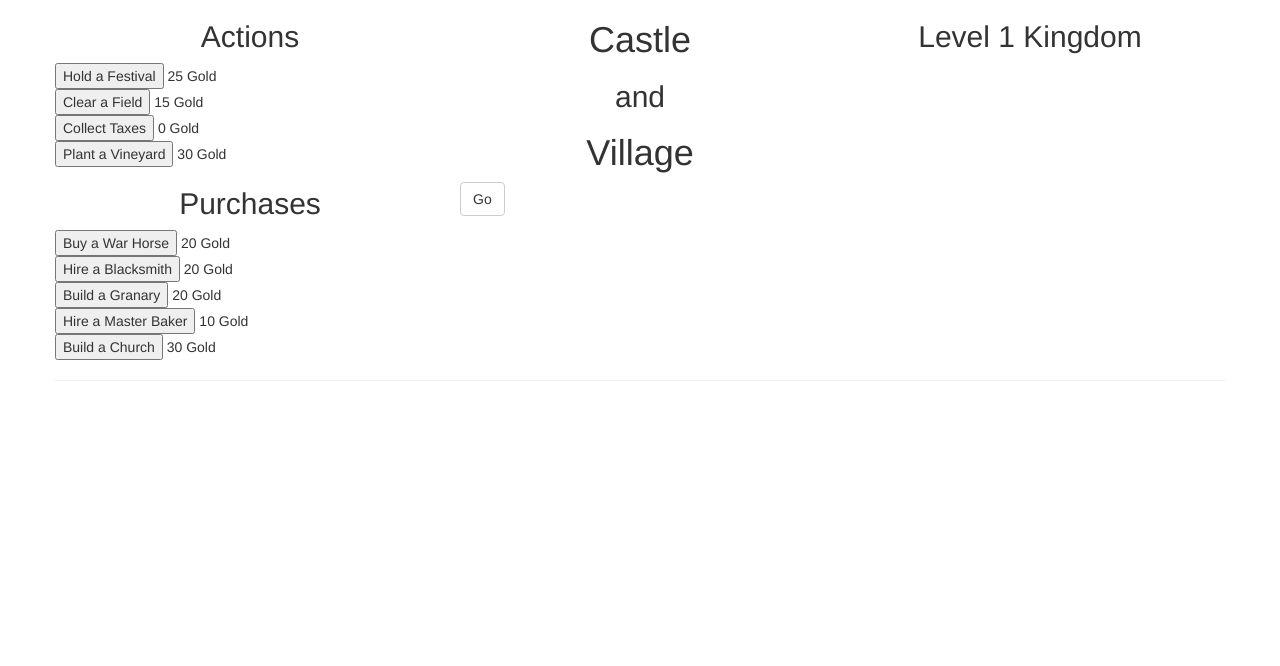
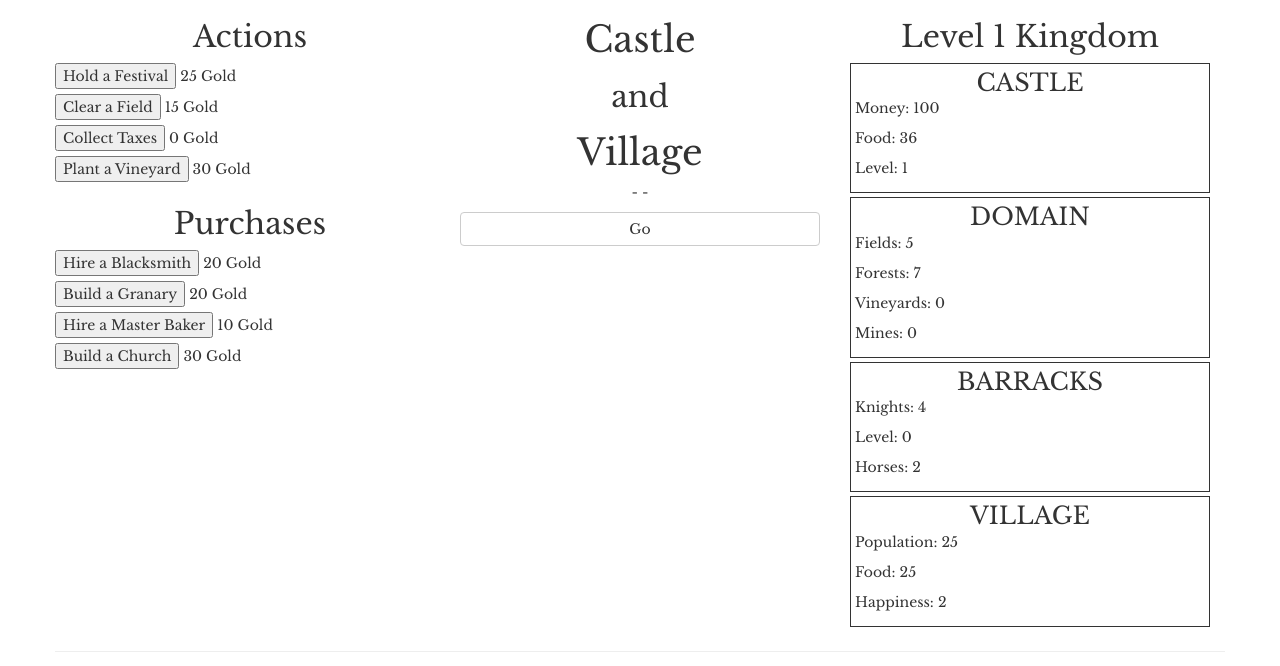
Before and after one commit to incrediblesound/castle-and-village, a website: page index.html in a window 1280 px wide. Drawn offline with nearby package versions, Linux system fonts and the light colour scheme.

Commit message:
add styling

```diff
--- a/index.html
+++ b/index.html
@@ -3,6 +3,8 @@
 <head>
 	<title></title>
 	<link rel="stylesheet" type="text/css" href="./style.css">
+	<link rel="stylesheet" type="text/css" href="http://maxcdn.bootstrapcdn.com/bootstrap/3.2.0/css/bootstrap.min.css">
+	<link href='http://fonts.googleapis.com/css?family=Libre+Baskerville' rel='stylesheet' type='text/css'>
 </head>
 <body>
 	<div class="container">
@@ -21,7 +23,8 @@
 				<h1 class="text-center">Castle</h1>
 				<h2 class="text-center">and</h2>
 				<h1 class="text-center">Village</h1>
-				<button class='btn btn-default step'>Go</button>
+				<p class='text-center'> - - </p>
+				<button class='btn btn-default btn-block step'>Go</button>
 				<ul class="todo">
 				</ul>
 				<div class="alerta">
@@ -41,7 +44,7 @@
 		</div>
 	</div>
 </body>
-<script type="text/javascript" src="https://code.jquery.com/jquery-2.1.1.min.js"></script>
+	<script type="text/javascript" src="https://code.jquery.com/jquery-2.1.1.min.js"></script>
 	<script type="text/javascript" src="./src/system.js"></script>
 	<script type="text/javascript" src="./src/actionController.js"></script>
 	<script type="text/javascript" src="./src/castle.js"></script>
@@ -52,7 +55,6 @@
 	<script type="text/javascript" src="./src/milestones.js"></script>
 	<script type="text/javascript" src="./src/disasters.js"></script>
 	<script type="text/javascript" src="./src/controller.js"></script>
-	<link rel="stylesheet" type="text/css" href="http://maxcdn.bootstrapcdn.com/bootstrap/3.2.0/css/bootstrap.min.css">
 <script type="text/javascript">
 window.gameState = {};
 window.gameState.actions = [];
--- a/src/actionController.js
+++ b/src/actionController.js
@@ -49,7 +49,6 @@ var ActionController = function(){
   this.actions = [
     {action:'Hold a Festival', type: 'actions', cost: 25},
     {action:'Clear a Field', type: 'actions', cost: 15},
-    {action:'Buy a War Horse', type: 'purchase', cost: 20},
     {action:'Hire a Blacksmith', type: 'purchase', cost: 20},
     {action:'Build a Granary', type: 'purchase', cost: 20},
     {action:'Hire a Master Baker', type: 'purchase', cost: 10},
--- a/src/controller.js
+++ b/src/controller.js
@@ -6,15 +6,17 @@ Controller.prototype = Object.create(System.prototype);
 Controller.prototype.constructor = Controller;
 
 Controller.prototype.init = function(){
+  var self = this;
   this.on('step', function(){
-    window.gameState.controllers.actionController.step();
     window.gameState.controllers.milestones.step();
     window.gameState.controllers.disasterController.step();
     window.gameState.units.castle.step();
     window.gameState.units.domain.step();
     window.gameState.units.barracks.step();
     window.gameState.units.village.step();
-    this.entropy();
+    self.entropy();
+    //this is last in case any of the above methods change available actions
+    window.gameState.controllers.actionController.step();
     $('.units').append(window.gameState.units.castle.render());
     $('.units').append(window.gameState.units.domain.render());
     $('.units').append(window.gameState.units.barracks.render());
@@ -40,7 +42,7 @@ Controller.prototype.entropy = function(){
     window.gameState.units.castle.food = 0;
     window.gameState.units.castle.knights -= 1;
   } else {
-    window.gameState.units.castle.food -= window.gameState.units.castle.knights;
+    window.gameState.units.castle.food -= window.gameState.units.barracks.knights;
   }
   //if village food is below a threshold relative to village population bad things happen
   if(window.gameState.units.village.food < (Math.round(window.gameState.units.village.population/5))){
--- a/src/milestones.js
+++ b/src/milestones.js
@@ -52,6 +52,7 @@ MilestoneController.prototype.step = function(){
   }
 
   if(this.isComplete('Provide') && this.isComplete('Knights')){
+    debugger;
     if(window.gameState.units.castle.level < 2){
       this.executeMilestone('Level2');
     }
--- a/style.css
+++ b/style.css
@@ -1,5 +1,21 @@
 body, html {
 	height: 100%;
+}
+
+p, div, span, h1, h2 {
+	font-family: 'Libre Baskerville', serif;
+}
+
+button.step {
+	margin-bottom: 8px;
+}
+
+button.action {
+	margin-bottom: 5px;
+}
+
+.container {
+	width: 97%;
 }
 
 .system {
@@ -10,6 +26,7 @@ body, html {
 	border-style: solid;
 	border-width: 1px;
 	padding: 4px;
+	margin-bottom: 4px;
 }
 
 .name {
```
